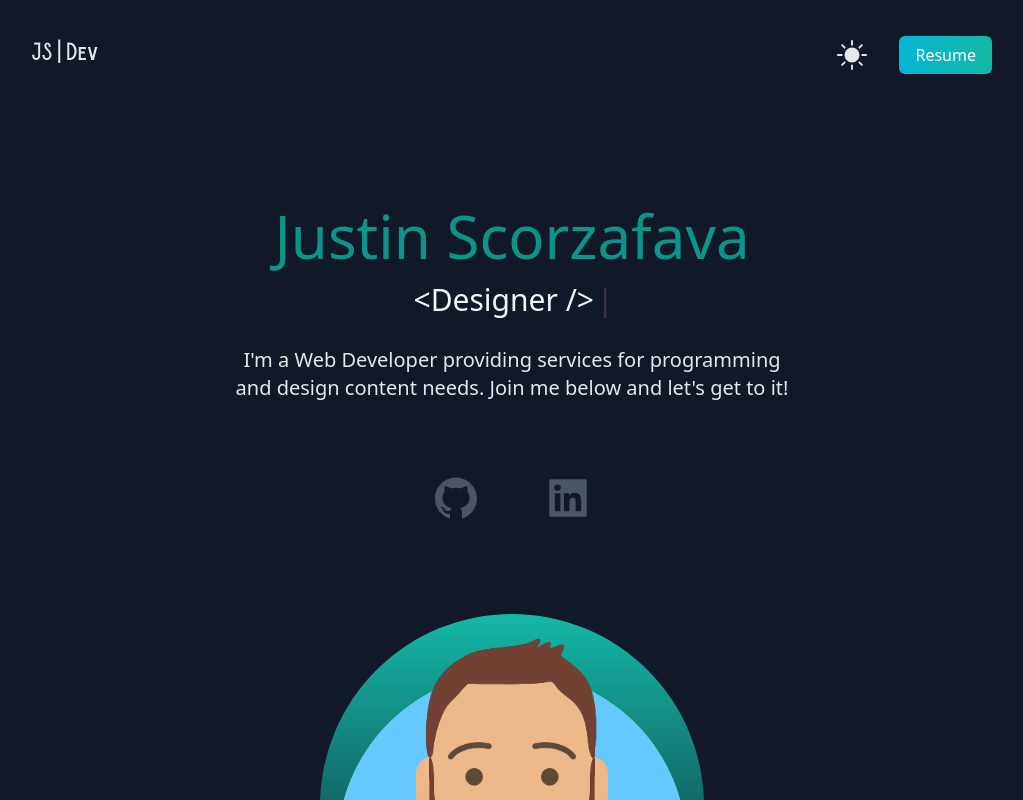
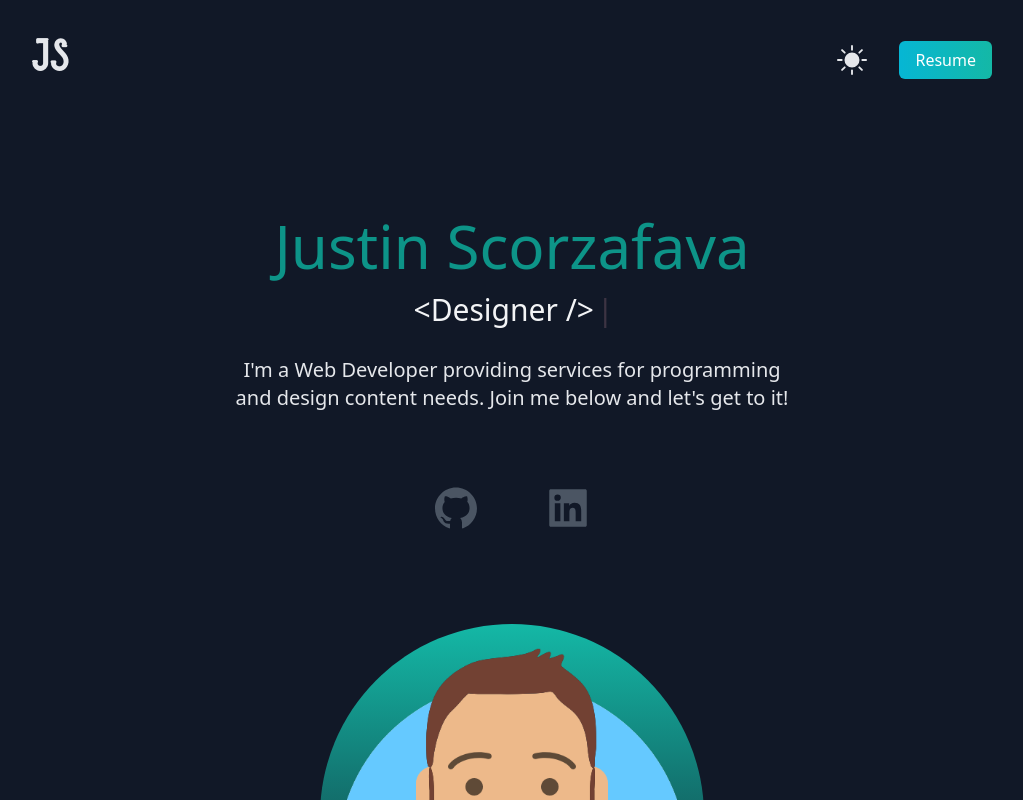
Before and after one commit to Jscorz/Portfolio-React-Tailwind, a Next.js app: page / in a window 1280 px wide. Shown: the top 800 px of the page, without its empty margins (128-1151 px from the left). Built offline with nearby package versions, Linux system fonts and the light colour scheme.

Commit message:
changed JSDev to JS only and changed text size to 4xl to be more pronounced with only two letters currently

```diff
--- a/components/Navbar.js
+++ b/components/Navbar.js
@@ -10,9 +10,9 @@ const Navbar = ({ darkMode, toggleDarkMode }) => {
 				transition={{
 					duration: 1.5,
 				}}
-				className='text-xl font-burtons dark:text-gray-200'
+				className='text-4xl font-burtons font-bold dark:text-gray-200'
 			>
-				JS | Dev
+				J<span>S</span>
 			</motion.h1>
 			<motion.ul
 				initial={{ x: 500, opacity: 0, scale: 0.5 }}
```
